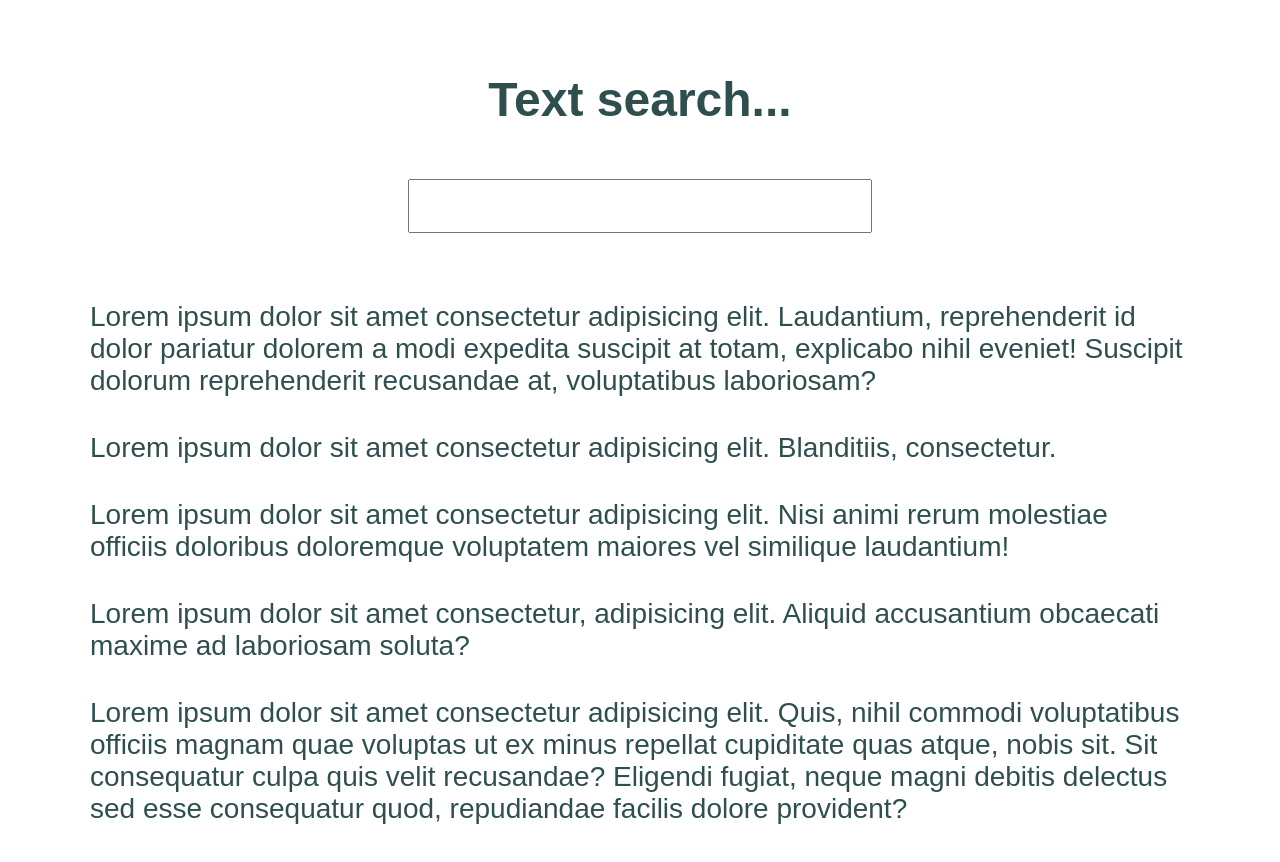
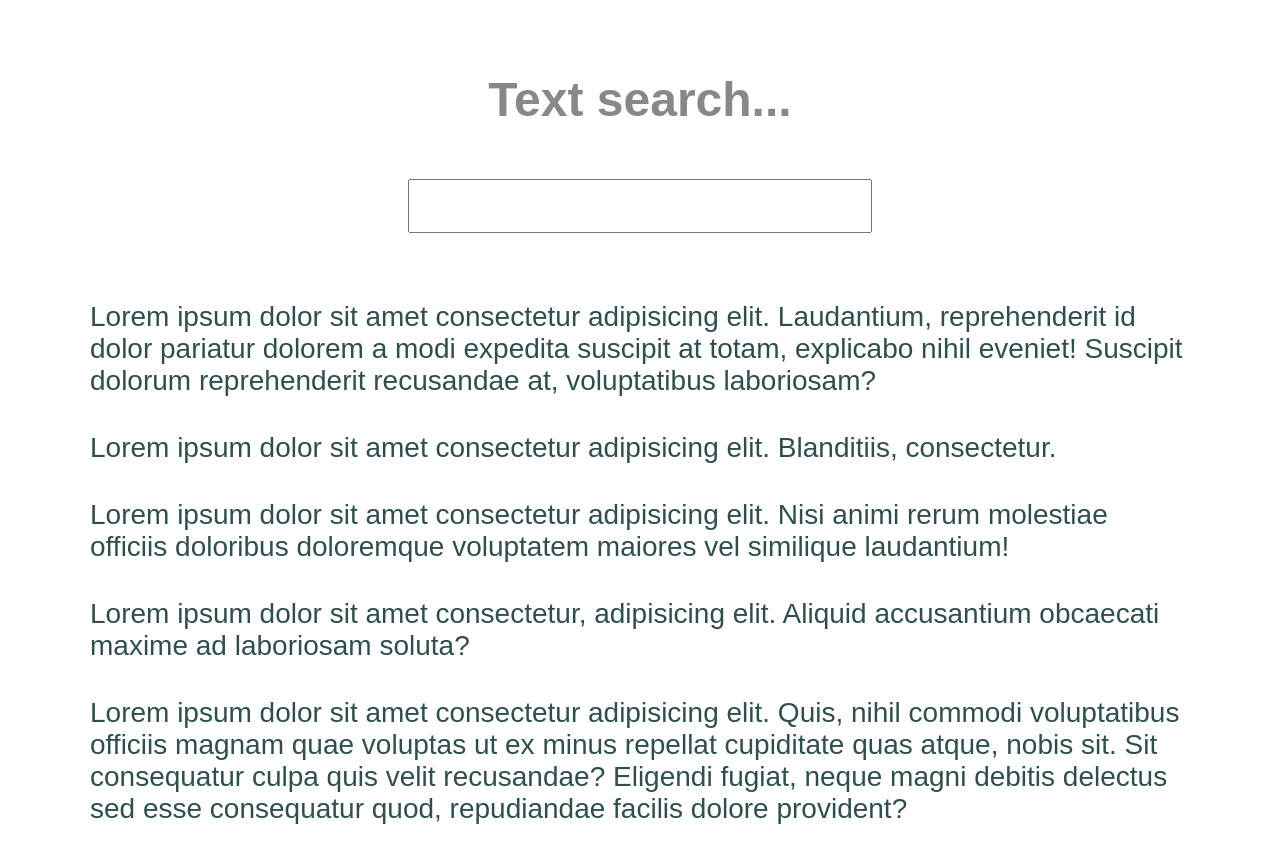
Before and after one commit to EvApanasevich/live_search, a website built with webpack: page dist/index.html in a window 1280 px wide. Built offline with nearby package versions, Linux system fonts and the light colour scheme.

Commit message:
fixed h1

```diff
--- a/src/search.css
+++ b/src/search.css
@@ -13,8 +13,9 @@
    margin: 0 auto;
    padding: 20px 0px;
 }
-H1 {
+h1 {
    font-size: 48px;
+   color:rgb(136, 136, 136);
    padding: 20px 0 20px 0;
 }
 
```
Also changed, not shown: dist/index.html.
